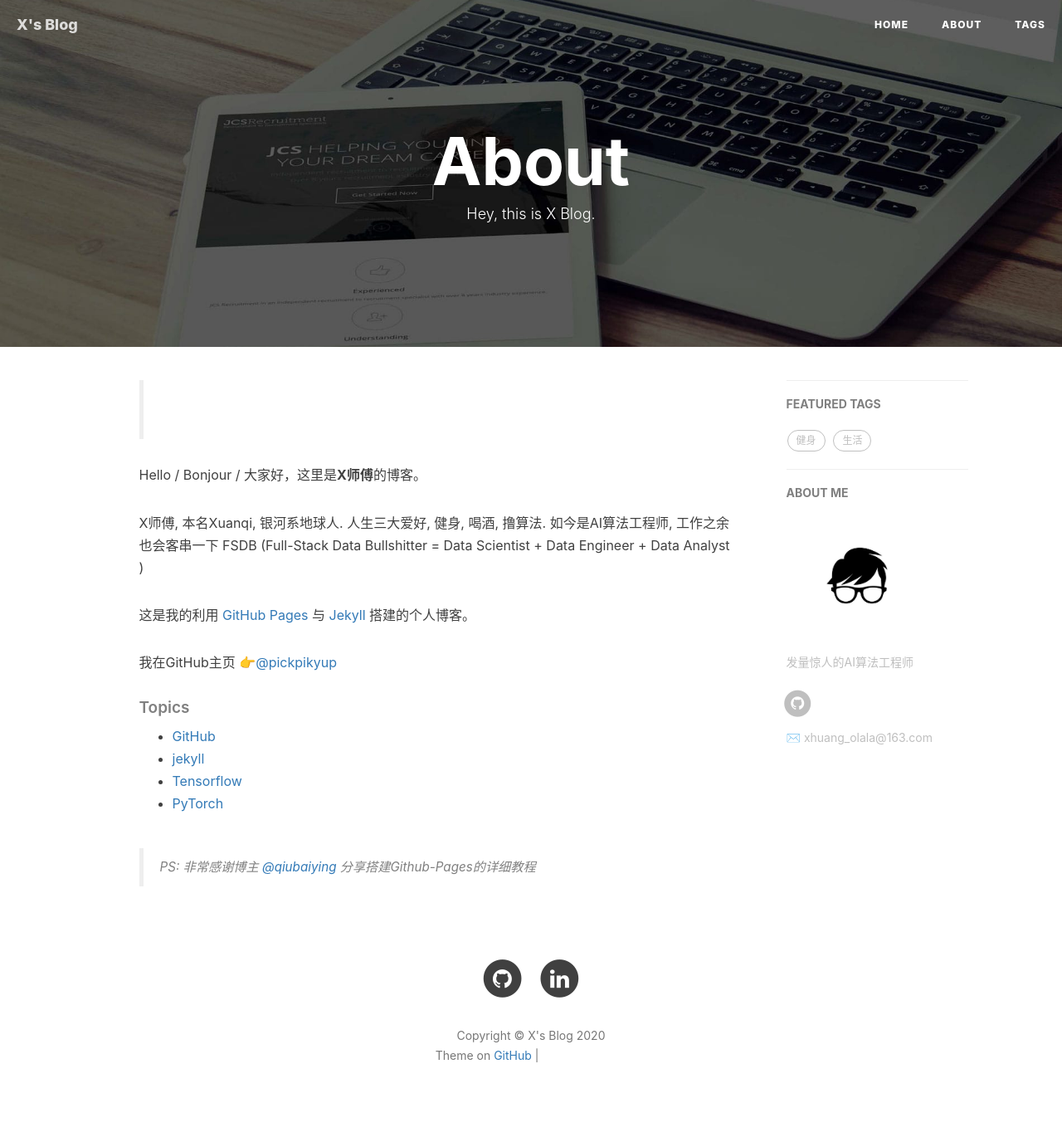
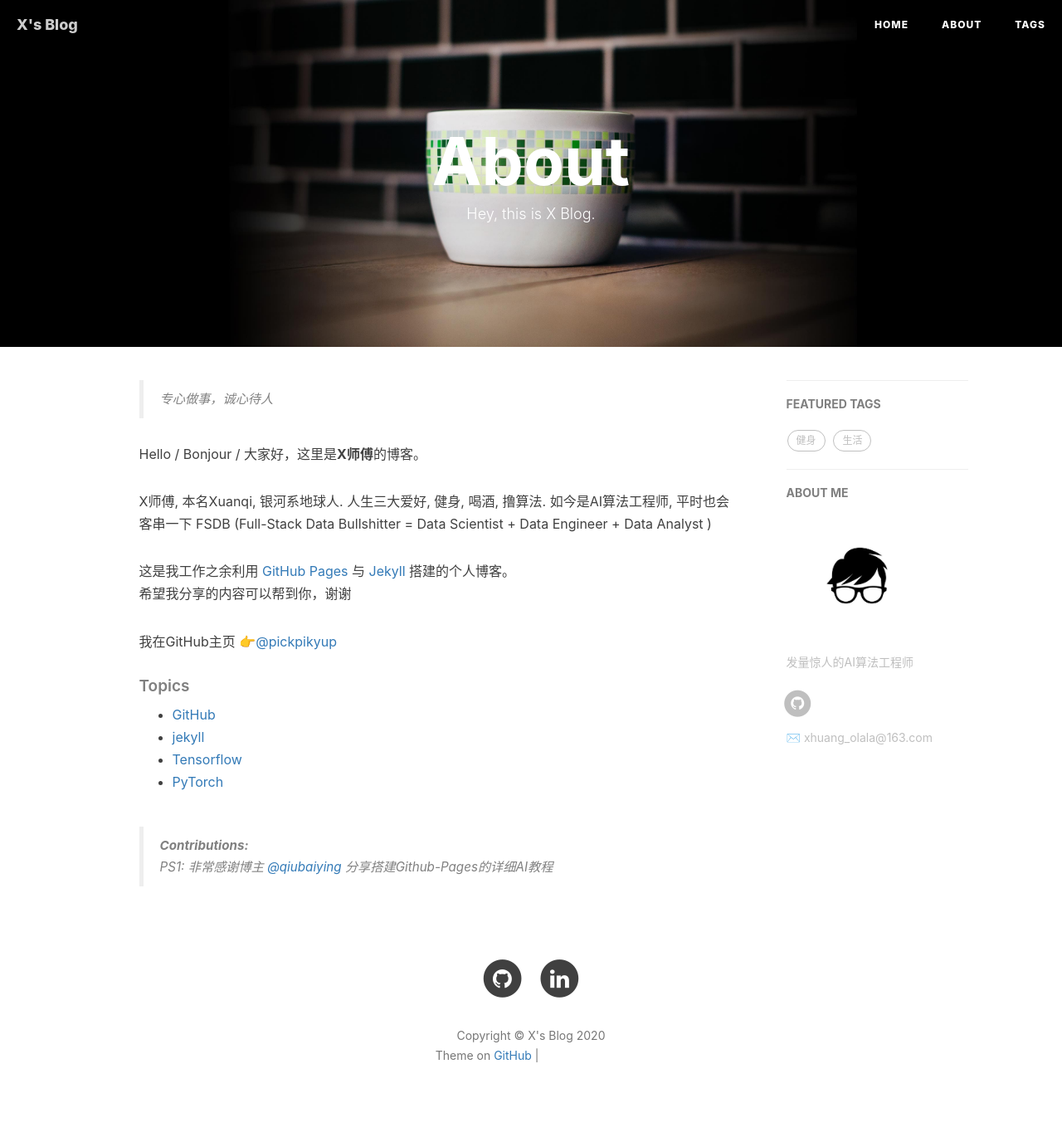
Before and after one commit to pickpikyup/pickpikyup.github.io, a Jekyll site: the page built from about.html, in a window 1280 px wide. Shown: the whole page at 83% size. Built offline with Jekyll 4.4.1, drawn with Linux system fonts in a browser that asks for light colours; nearby versions of some CDN libraries; comment, search, counter and statistics services are not loaded; grey boxes are pictures that could not be loaded.

Commit message:
change images

```diff
--- a/_config.yml
+++ b/_config.yml
@@ -1,7 +1,7 @@
 # Site settings
 title: X's Blog
 SEOTitle: X师傅的博客 | X's Blog
-header-img: img/post-bg-desk.jpg
+header-img: img/post-bg-hacker.jpg
 email: xhuang_olala@163.com
 description: "Hi, 陌生人, 好久不见"
 keyword: "Mr.X, X's Blog, X师傅, 数据可视化, 数据科学, 深度学习, AI, 人工智能, python"
--- a/about.html
+++ b/about.html
@@ -2,7 +2,7 @@
 layout: page
 title: "About"
 description: "Hey, this is X Blog."
-header-img: "img/post-bg-rwd.jpg"
+header-img: "img/post-bg-github-cup.jpg"
 ---
 
 <!-- Language Selector -->
@@ -16,13 +16,13 @@ header-img: "img/post-bg-rwd.jpg"
 
     <!--copied from markdown -->
     <blockquote>
-        <p><br><br></p>
+        <p>专心做事，诚心待人</p>
     </blockquote>
 
     <p>Hello / Bonjour / 大家好，这里是<strong>X师傅</strong>的博客。</p>
-    <p>X师傅, 本名Xuanqi, 银河系地球人. 人生三大爱好, 健身, 喝酒, 撸算法. 如今是AI算法工程师, 工作之余也会客串一下 FSDB (Full-Stack Data Bullshitter = Data Scientist + Data Engineer + Data Analyst ) </p>
+    <p>X师傅, 本名Xuanqi, 银河系地球人. 人生三大爱好, 健身, 喝酒, 撸算法. 如今是AI算法工程师, 平时也会客串一下 FSDB (Full-Stack Data Bullshitter = Data Scientist + Data Engineer + Data Analyst ) </p>
 
-    <p>这是我的利用 <a href="https://pages.github.com/">GitHub Pages</a> 与 <a href="http://jekyll.com.cn/">Jekyll</a> 搭建的个人博客。</p>
+    <p>这是我工作之余利用 <a href="https://pages.github.com/">GitHub Pages</a> 与 <a href="http://jekyll.com.cn/">Jekyll</a> 搭建的个人博客。<br>希望我分享的内容可以帮到你，谢谢</p>
 
     <p>我在GitHub主页 👉<a href="https://github.com/pickpikyup">@pickpikyup</a></p>
 
@@ -34,7 +34,9 @@ header-img: "img/post-bg-rwd.jpg"
         <li><a href="https://pytorch.org/">PyTorch</a></li>
     </ul>
     <blockquote>
-        <p>PS: 非常感谢博主 <a href="qiubaiying.github.io">@qiubaiying</a> 分享搭建Github-Pages的详细教程</p>
+        <b>Contributions:</b>
+        <p>PS1: 非常感谢博主 <a href="https://qiubaiying.github.io">@qiubaiying</a> 分享搭建Github-Pages的详细AI教程</p>
+        <!-- <p>PS2: 非常感谢贡献丰富贴图的网站 <a href="https://www.freepik.com/free-photos-vectors/science">@iuriimotov - www.freepik.com</a> 分享的设计图片</p> -->
     </blockquote>
 </div>
 
```
